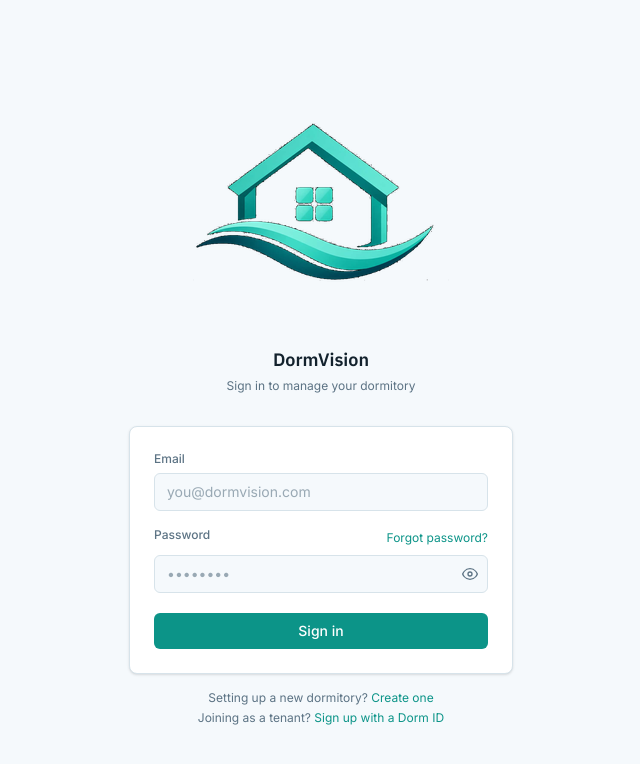
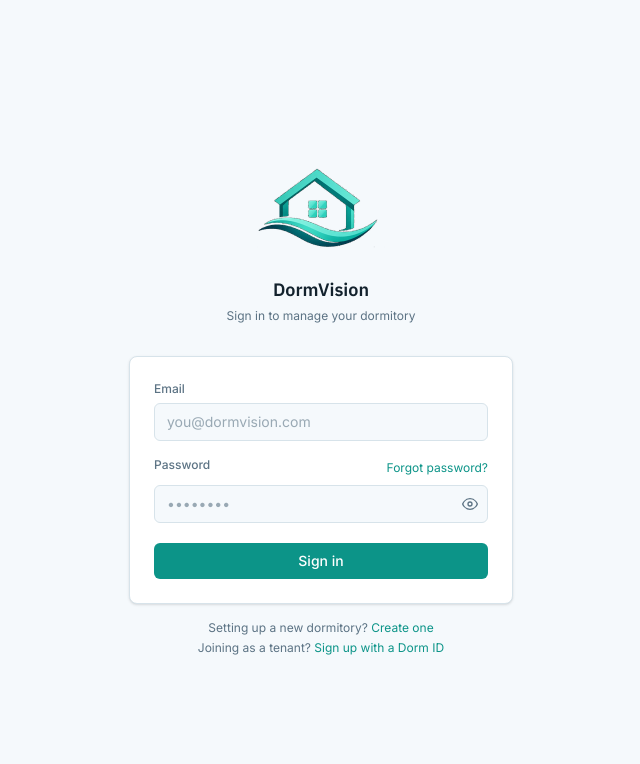
Before and after one commit to Fotatoe24/DormVision, a Next.js app: page / in a window 1280 px wide. Shown: the top 764 px of the page, without its empty margins (319-959 px from the left). Built offline with nearby package versions, Linux system fonts and the light colour scheme; no server answers.

Commit message:
fixed the sizing of the brand logo again

```diff
--- a/components/login-card.tsx
+++ b/components/login-card.tsx
@@ -20,7 +20,7 @@ export function LoginCard() {
       <ToastListener />
       <div className="w-full max-w-sm">
         <div className="mb-8 flex flex-col items-center text-center">
-          <BrandMark className="mb-4 h-64 w-64" />
+          <BrandMark className="mb-1 h-32 w-32" />
           <h1 className="font-heading text-lg font-semibold text-foreground">
             DormVision
           </h1>
```
